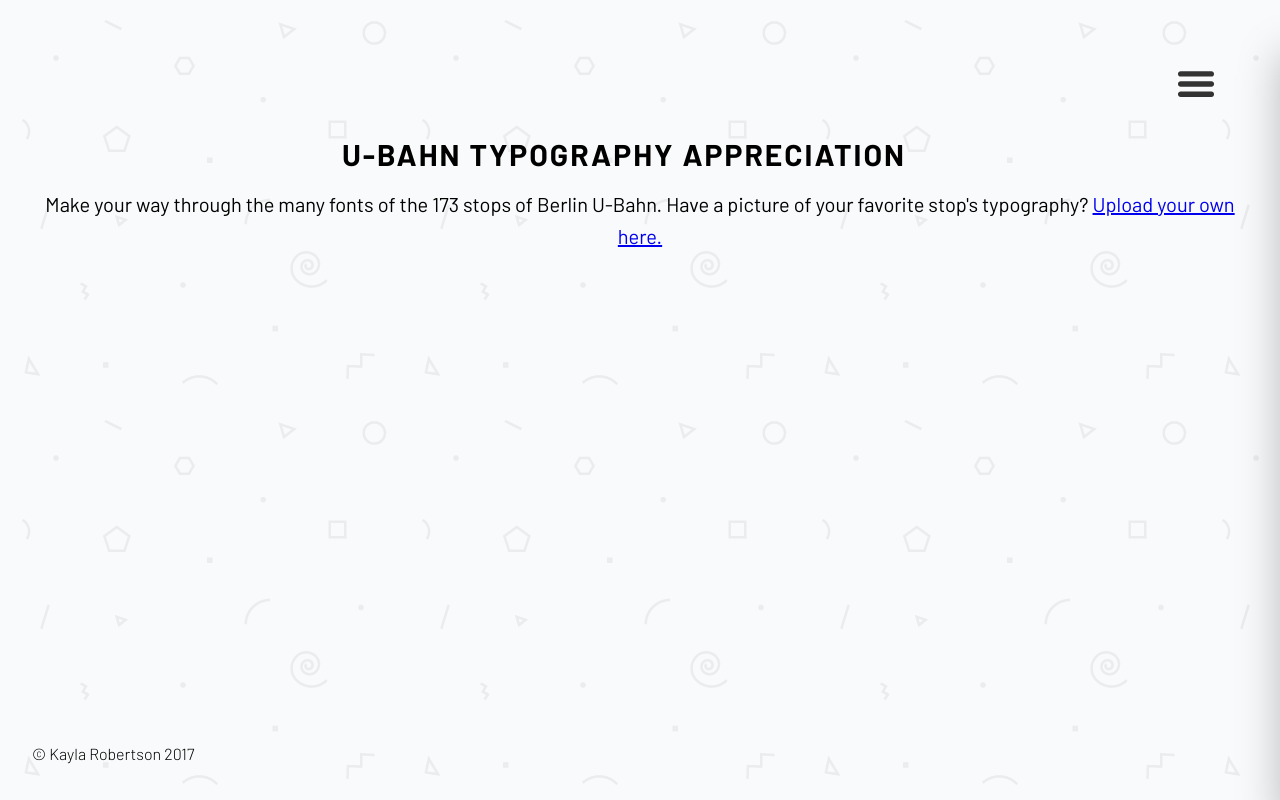
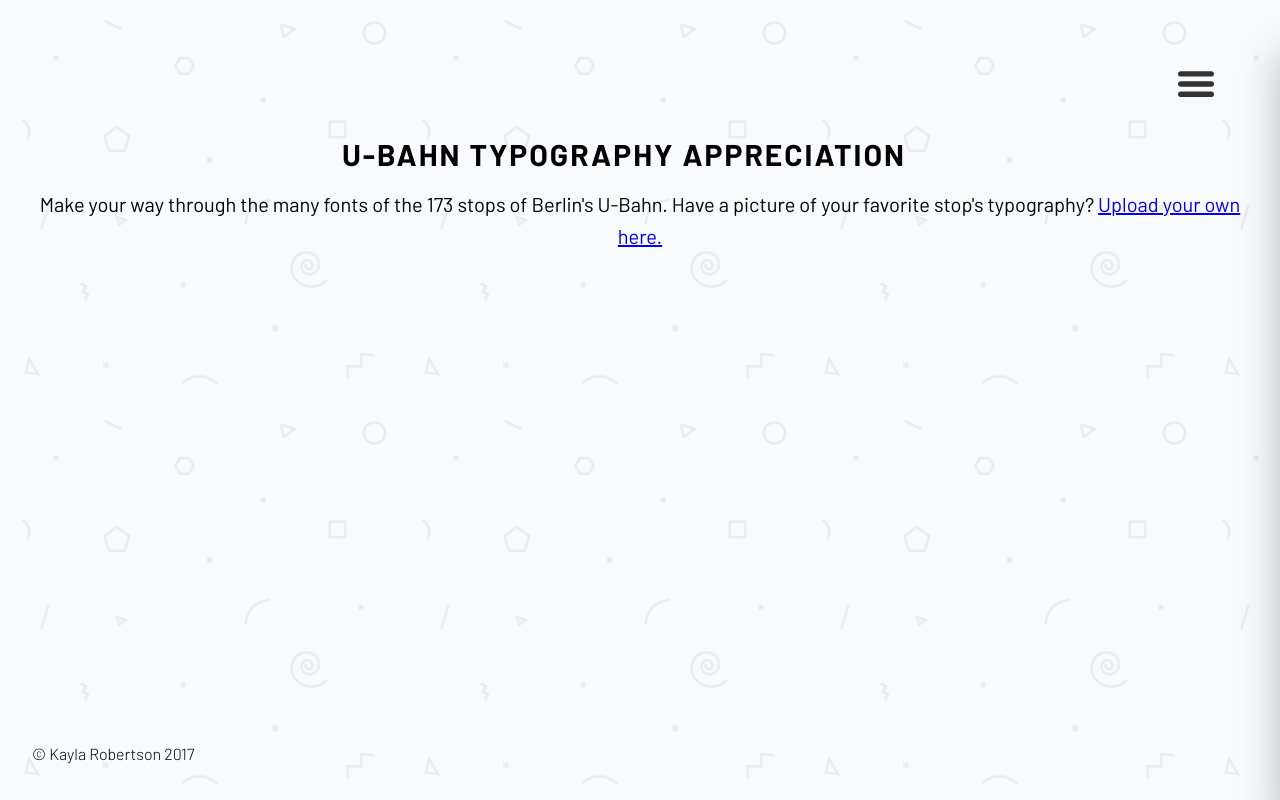
Before and after one commit to kaylarobertson3/image-board, a website: page public/index.html in a window 1280 px wide. Shown: the top 800 px of the page. Drawn offline with nearby package versions, Linux system fonts and the light colour scheme; some packages are replaced by stand-ins of ours; no server answers.

Commit message:
comments

```diff
--- a/public/views/recentImages.html
+++ b/public/views/recentImages.html
@@ -2,7 +2,7 @@
 <div id="main">
     <div class="notMenuBody" ng-controller="recentImages">
         <h1 class="mainTitle">u-bahn typography appreciation</h1>
-        <h2 class="subhead">Make your way through the many fonts of the 173 stops of Berlin U-Bahn. Have a picture of your favorite stop's typography? <a ui-sref="upload">Upload your own here.</a></h2>
+        <h2 class="subhead">Make your way through the many fonts of the 173 stops of Berlin's U-Bahn. Have a picture of your favorite stop's typography? <a ui-sref="upload">Upload your own here.</a></h2>
          <div class="cardsContainer">
             <div class="cards" ng-if="images.length > 0">
                 <div class="card" ng-repeat="image in images">
```
Also changed, not shown: public/views/singleImage.html (+0 -1 lines).
